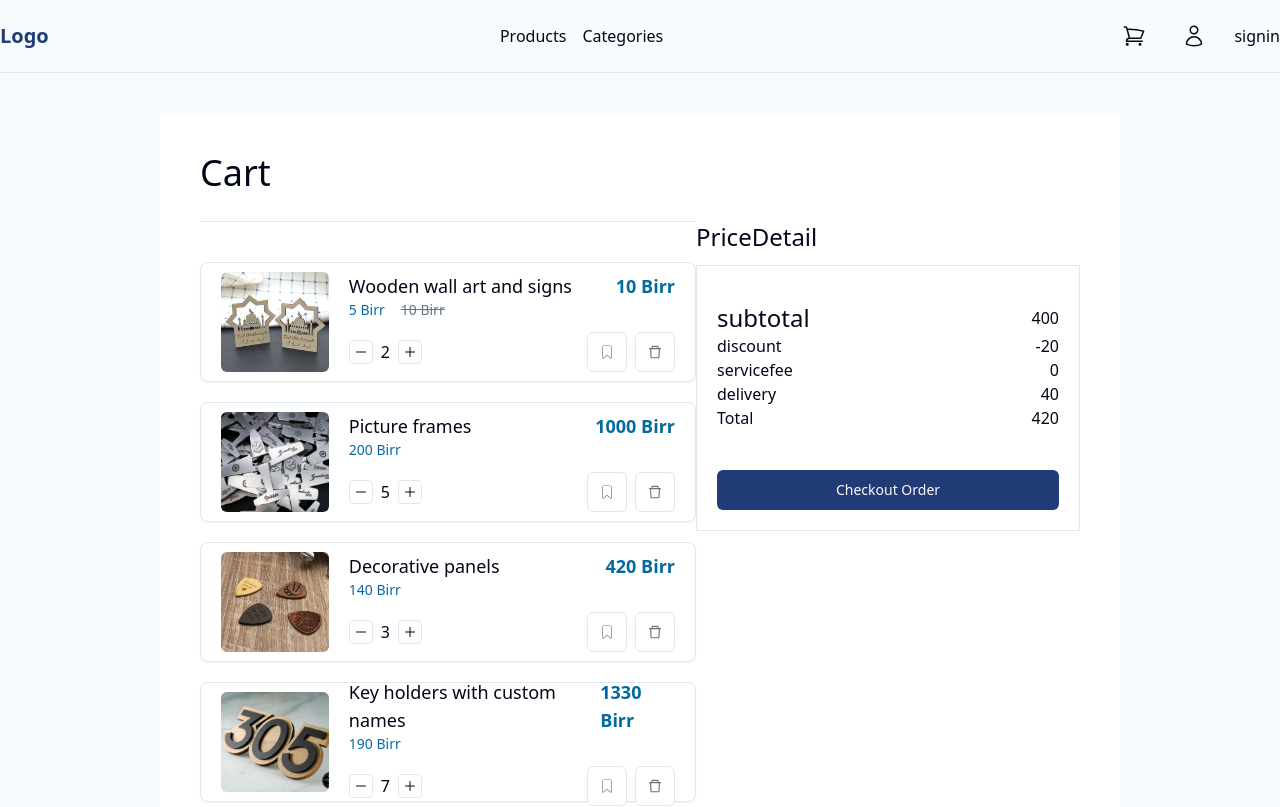
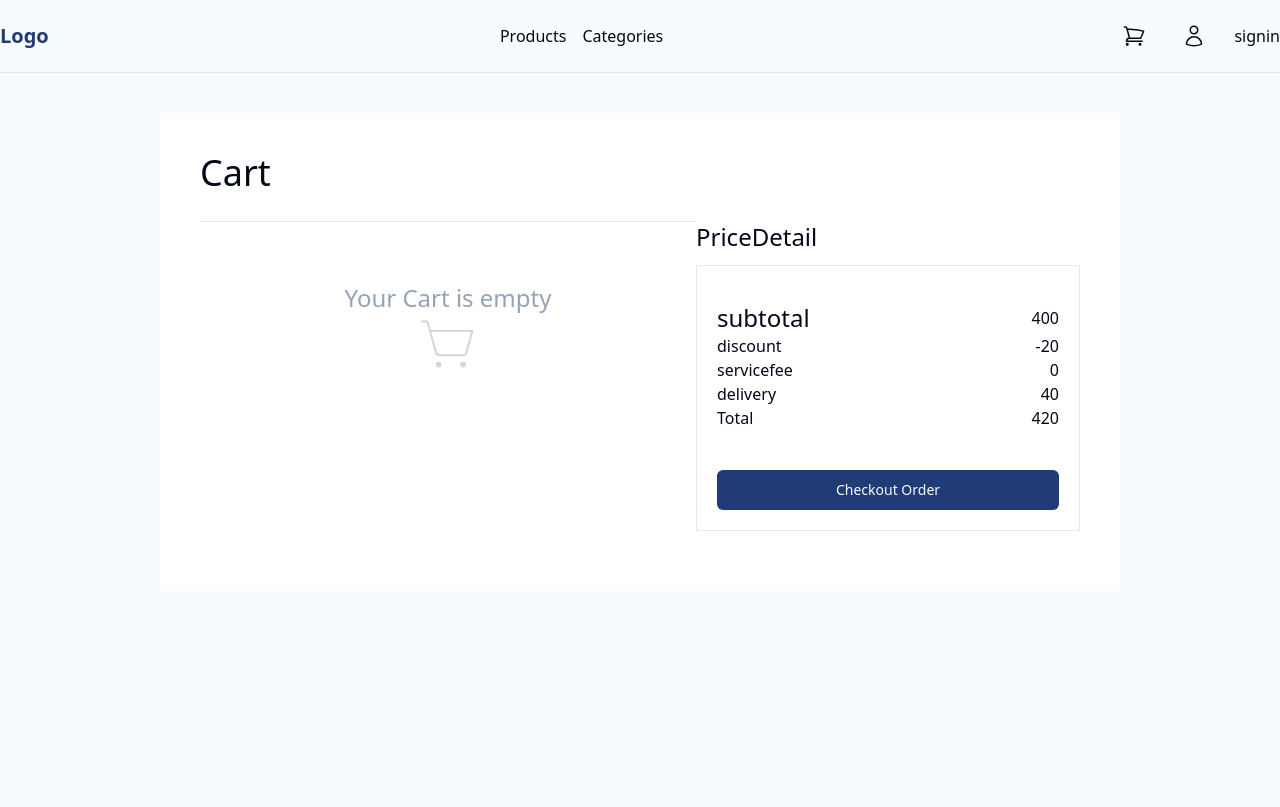
Before and after one commit to bewuket0/CNC-Aesthetics-frontend, a React (Vite) app: page /cart in a window 1280 px wide. Shown: the top 807 px of the page. Built offline with nearby package versions, Linux system fonts and the light colour scheme.

Commit message:
adding to cart , increment and decrement on cart works

```diff
--- a/src/components/cartCard.jsx
+++ b/src/components/cartCard.jsx
@@ -10,7 +10,8 @@ import { Button } from "@/components/ui/button";
 const CartCard = ({ item }) => {
   console.log("item", item);
   const deleteCartItem = useStore((state) => state.deleteCartItem);
-
+  const incrementQuantity = useStore((state) => state.incrementQuantity);
+  const decrementQuantity = useStore((state) => state.decrementQuantity);
   return (
     <div>
       <Card className="my-5 h-[120px] w-full">
@@ -50,19 +51,25 @@ const CartCard = ({ item }) => {
             {/* Price and Quantity Section */}
             <div className="flex items-center justify-between">
               <div className="flex items-center space-x-2">
-                <button className="flex h-6 w-6 items-center justify-center rounded border">
+                <button
+                  onClick={() => decrementQuantity(item.id)}
+                  className="flex h-6 w-6 items-center justify-center rounded border"
+                >
                   <IoRemove />
                 </button>
                 <span>{item?.quantity}</span>
-                <button className="flex h-6 w-6 items-center justify-center rounded border">
+                <button
+                  onClick={() => incrementQuantity(item.id)}
+                  className="flex h-6 w-6 items-center justify-center rounded border"
+                >
                   <IoAdd />
                 </button>
               </div>
               <div className="flex space-x-2 text-gray-500">
-                <Button variant="outline" size="icon">
-                  {/* <ChevronRight /> */}
+                {/* <Button variant="outline" size="icon">
+                  // {/* <ChevronRight />
                   <CiBookmark />
-                </Button>
+                </Button> */}
                 <Button
                   // onClick={() => deleteCartItem(item?.id)}
                   variant="outline"
--- a/src/components/productCard.jsx
+++ b/src/components/productCard.jsx
@@ -24,8 +24,18 @@ const ProductCard = ({ product }) => {
 
   console.log("product image ", product_image);
 
-  // const addCartItem = useStore((state) => state.addCartItem);
+  const addCartItem = useStore((state) => state.addCartItem);
 
+  const addToCartHandler = () => {
+    addCartItem({
+      id: product_code,
+      productName: product_name,
+      productImage: product_image,
+      discount: 0,
+      quantity: 1,
+      price: product_price,
+    });
+  };
   // const addusetore = useStore((state) =>
   //   state.addCartItem({
   //     productName: "New Product 00",
@@ -75,7 +85,7 @@ const ProductCard = ({ product }) => {
             Detail
           </Link>
           <Button
-            // onClick={() => addusetore()}
+            onClick={addToCartHandler}
             size="icon"
             className="bg-transparent font-bold text-custom-primary hover:bg-transparent hover:text-sky-600"
           >
--- /dev/null
+++ b/src/store/store.js
@@ -0,0 +1,68 @@
+import { create } from "zustand";
+import { v4 as uuidv4 } from "uuid";
+
+const store = (set) => ({
+  cartItems: [
+    // {
+    //   id: 1,
+    //   productName: "Wooden wall art and signs",
+    //   productImage: "/assets/photo_2022-07-07_22-35-52.jpg",
+    //   discount: 10,
+    //   quantity: 2,
+    //   price: 5,
+    // },
+    // {
+    //   id: 2,
+    //   productName: "Picture frames",
+    //   productImage: "/assets/custoemr-engravings.png",
+    //   quantity: 5,
+    //   price: 200,
+    // },
+    // {
+    //   id: 3,
+    //   productName: "Decorative panels",
+    //   productImage: "/assets/download (3).png",
+    //   quantity: 3,
+    //   price: 140,
+    // },
+    // {
+    //   id: 4,
+    //   productName: "Key holders with custom names",
+    //   productImage: "/assets/photo_2024-11-07_14-19-423.jpg",
+    //   quantity: 7,
+    //   price: 190,
+    // },
+  ],
+  //   addTask: ({ productName, state, id }) =>
+  //     set((store) => ({
+  //       tasks: [...store.tasks, { productName, state, id }],
+  //     })),
+  removeCartItems: () => set({ cartItems: [] }),
+
+  deleteCartItem: ({ id }) =>
+    set((state) => ({
+      cartItems: state.cartItems.filter((item) => item.id !== id),
+    })),
+
+  addCartItem: (item) =>
+    set((state) => ({
+      cartItems: [...state.cartItems, { ...item, id: uuidv4() }],
+    })),
+  incrementQuantity: (id) =>
+    set((state) => ({
+      cartItems: state.cartItems.map((item) =>
+        item.id === id ? { ...item, quantity: item.quantity + 1 } : item
+      ),
+    })),
+
+  decrementQuantity: (id) =>
+    set((state) => ({
+      cartItems: state.cartItems
+        .map((item) =>
+          item.id === id ? { ...item, quantity: item.quantity - 1 } : item
+        )
+        .filter((item) => item.quantity > 0), // Remove item if quantity becomes 0
+    })),
+});
+
+export const useStore = create(store);
--- a/src/store/store.ts
+++ /dev/null
@@ -1,55 +0,0 @@
-// import { create } from "zustand";
-// import { createUserSlice } from "./userSlice";
-
-import { create } from "zustand";
-import { v4 as uuidv4 } from "uuid";
-
-const store = (set: any) => ({
-  cartItems: [
-    {
-      id: 1,
-      productName: "Wooden wall art and signs",
-      productImage: "/assets/photo_2022-07-07_22-35-52.jpg",
-      discount: 10,
-      quantity: 2,
-      price: 5,
-    },
-    {
-      id: 2,
-      productName: "Picture frames",
-      productImage: "/assets/custoemr-engravings.png",
-      quantity: 5,
-      price: 200,
-    },
-    {
-      id: 3,
-      productName: "Decorative panels",
-      productImage: "/assets/download (3).png",
-      quantity: 3,
-      price: 140,
-    },
-    {
-      id: 4,
-      productName: "Key holders with custom names",
-      productImage: "/assets/photo_2024-11-07_14-19-423.jpg",
-      quantity: 7,
-      price: 190,
-    },
-  ],
-  //   addTask: ({ productName, state, id }) =>
-  //     set((store: any) => ({
-  //       tasks: [...store.tasks, { productName, state, id }],
-  //     })),
-  removeCartItems: () => set({ cartItems: [] }),
-  deleteCartItem: ({ id }) =>
-    set((state) => ({
-      cartItems: state.cartItems.filter((item: any) => item.id !== id),
-    })),
-
-  addCartItem: (item: any) =>
-    set((state: any) => ({
-      cartItems: [...state.cartItems, { ...item, id: uuidv4() }],
-    })),
-});
-
-export const useStore = create(store);
```
